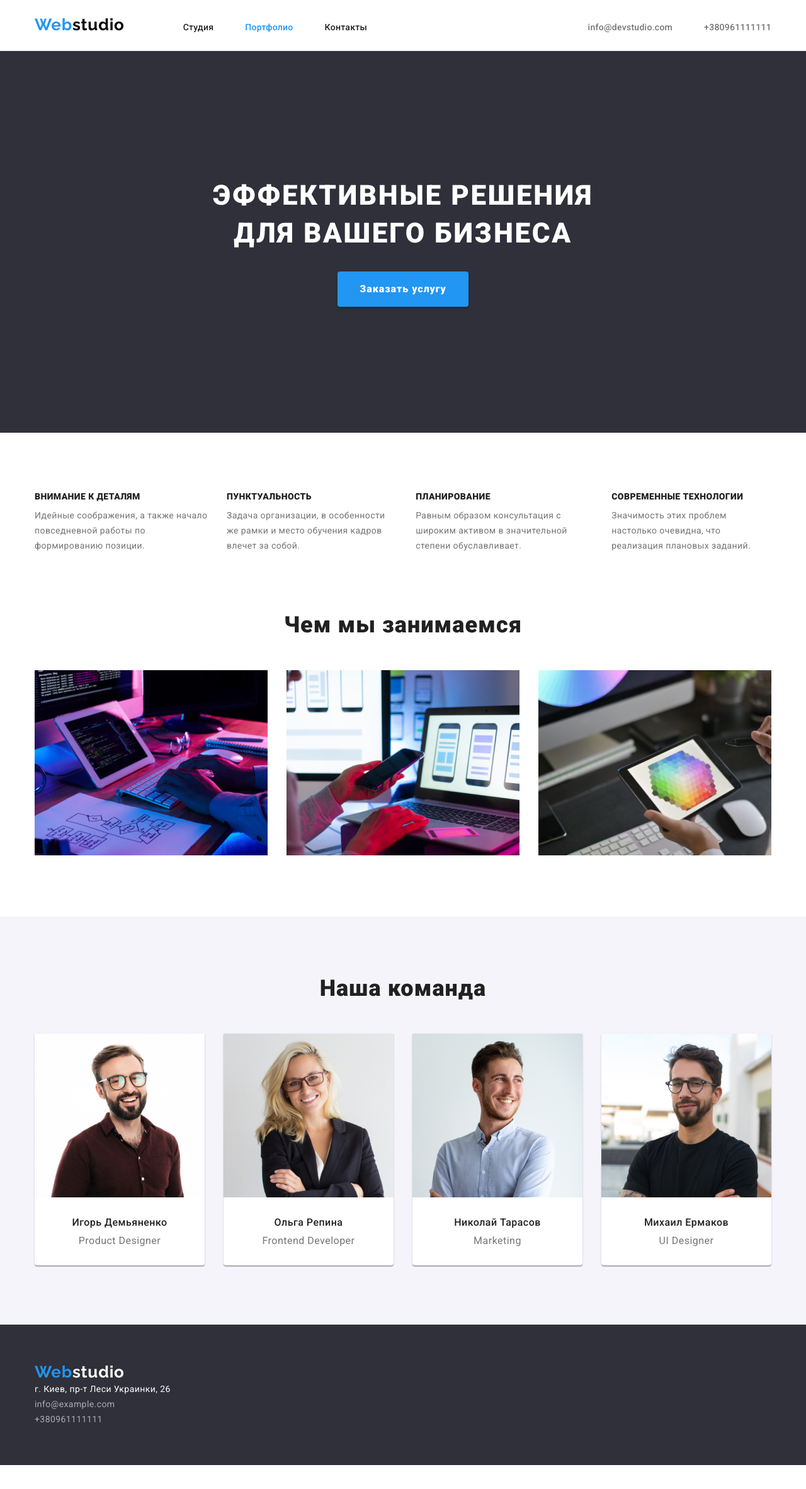
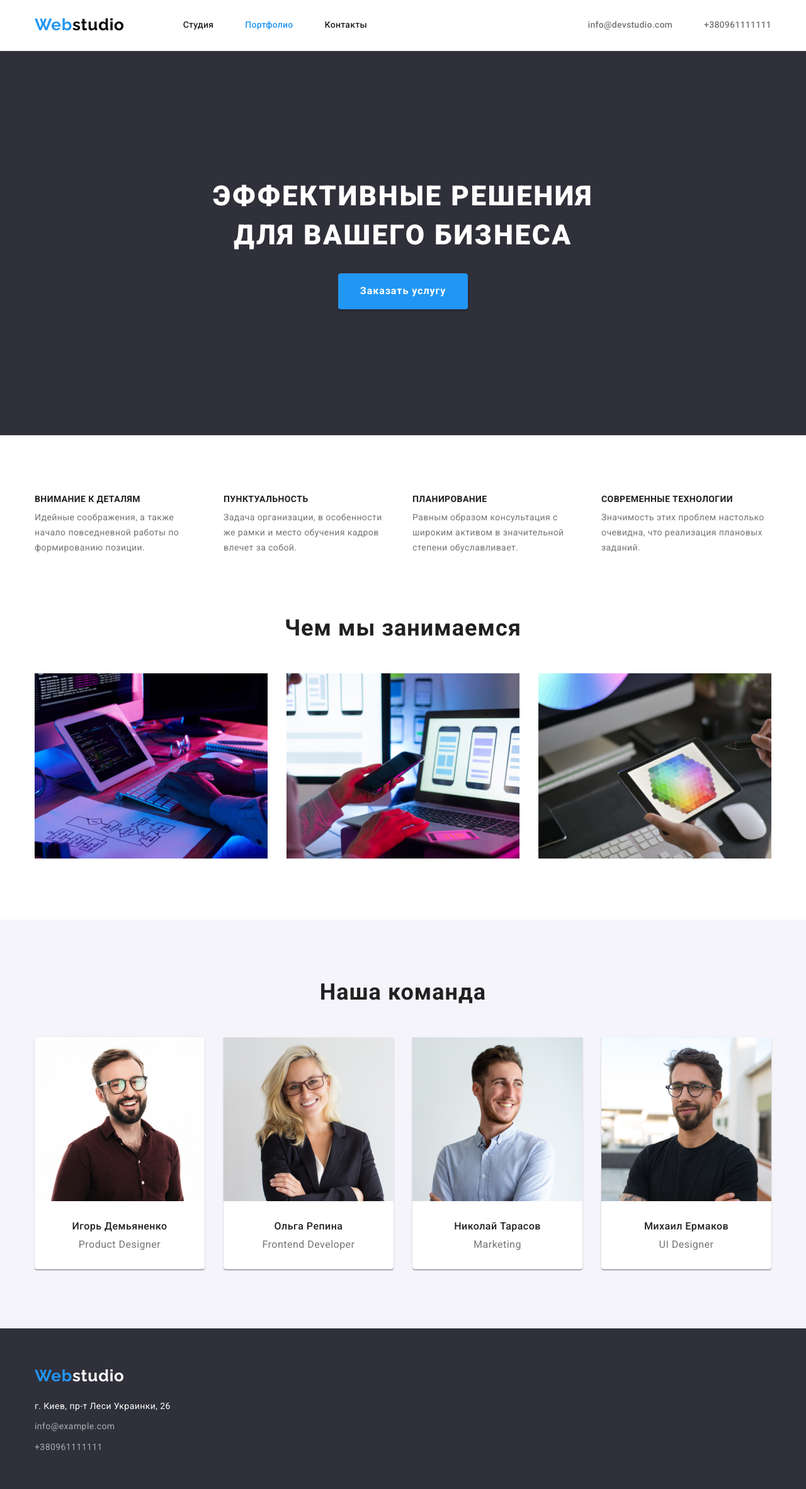
Before and after one commit to makslusak/goit-markup-hw-03, a plain HTML site: page index.html in a window 1280 px wide. Shown: the whole page at 63% size. Before the commit the page ends 2326 px from the top, so only its background shows below. Drawn offline with nearby package versions, Linux system fonts and the light colour scheme.

Commit message:
Внесені правки після перевірки ментором

```diff
--- a/index.html
+++ b/index.html
@@ -7,10 +7,10 @@
         <title>Webstudio</title>
         <link rel="preconnect" href="https://fonts.googleapis.com" />
         <link rel="preconnect" href="https://fonts.gstatic.com" crossorigin />
-        <link
-            href="https://fonts.googleapis.com/css2?family=Raleway:wght@700&family=Roboto:ital,wght@0,400;0,500;0,900;1,700&display=swap"
-            rel="stylesheet"
-        />
+        <link rel="preconnect" href="https://fonts.googleapis.com">
+        <link rel="preconnect" href="https://fonts.gstatic.com" crossorigin>
+        <link href="https://fonts.googleapis.com/css2?family=Raleway:wght@700&family=Roboto:wght@400;500;700;900&display=swap"
+            rel="stylesheet">
         <link rel="stylesheet" href="https://cdnjs.cloudflare.com/ajax/libs/modern-normalize/1.1.0/modern-normalize.min.css">
         <link href="./styles/style.css" rel="stylesheet" />
     </head>
@@ -53,36 +53,38 @@
             <!--Hilites========================================== -->
             <section class="section">
                 <h2 class="hilites__main-title">Отличия</h2>
-                <ul class="lists hilites__list container">
+                <div class="container">
+                    <ul class="lists hilites__list">
                         <li class="hilites__item">
                             <h3 class="hilites__title">Внимание к деталям</h3>
-                        <p class="par hilites__par">
+                            <p class="hilites__par">
                                 Идейные соображения, а также начало повседневной работы по формированию
                                 позиции.
                             </p>
                         </li>
                         <li class="hilites__item">
                             <h3 class="hilites__title">Пунктуальность</h3>
-                        <p class="par hilites__par">
+                            <p class="hilites__par">
                                 Задача организации, в особенности же рамки и место обучения кадров
                                 влечет за собой.
                             </p>
                         </li>
                         <li class="hilites__item">
                             <h3 class="hilites__title">Планирование</h3>
-                        <p class="par hilites__par">
+                            <p class="hilites__par">
                                 Равным образом консультация с широким активом в значительной степени
                                 обуславливает.
                             </p>
                         </li>
                         <li class="hilites__item">
                             <h3 class="hilites__title">Современные технологии</h3>
-                        <p class="par hilites__par">
+                            <p class="hilites__par">
                                 Значимость этих проблем настолько очевидна, что реализация плановых
                                 заданий.
                             </p>
                         </li>
                     </ul>
+                </div>
             </section>
             <!--Tasks========================================== -->
             <section class="tasks container">
@@ -144,14 +146,14 @@
                 </a>
                 <address>
                     <ul>
-                        <li>
+                        <li class="footer__item">
                             <a href="https://www.google.com.ua/maps" target="_blank" rel="noopener noreferrer"
                                 class="links address footer__contact footer__contact-adress">г. Киев, пр-т Леси Украинки, 26</a>
                         </li>
-                        <li>
+                        <li class="footer__item">
                             <a href="mailto:info@example.com" class="links footer__contact">info@example.com</a>
                         </li>
-                        <li>
+                        <li class="footer__item">
                             <a href="tel:+380961111111" class="links footer__contact">+380961111111</a>
                         </li>
                     </ul>
--- a/styles/style.css
+++ b/styles/style.css
@@ -76,7 +76,7 @@ ul {
 
 .header__container {
     display: flex;
-    align-items: baseline;
+    align-items: center;
     padding-top: 24px;
     padding-bottom: 25px;
     justify-content: space-between;
@@ -84,7 +84,7 @@ ul {
 
 .header__nav {
     display: flex;
-    align-items: baseline;
+    align-items: center;
 }
 
 .header__nav-list {
@@ -94,6 +94,7 @@ ul {
 
 .header__contact-list {
     display: flex;
+
 }
 
 
@@ -102,7 +103,7 @@ ul {
     font-family: var(--second-font);
     font-weight: 700;
     font-size: 26px;
-    line-height: 119%;
+    line-height: 1.2;
     letter-spacing: 0.03em;
     color: var(--acent-color);
     margin-right: 93px;
@@ -126,7 +127,7 @@ ul {
 .header__nav-link {
     font-weight: 500;
     font-size: 14px;
-    line-height: 114%;
+    line-height: 1.1;
     letter-spacing: 0.02em;
     color: var(--titles-color);
 
@@ -156,7 +157,7 @@ ul {
 .header__contact-link {
     font-weight: 500;
     font-size: 14px;
-    line-height: 114%;
+    line-height: 1.1;
     letter-spacing: 0.02em;
     color: var(--text-color);
 
@@ -177,7 +178,7 @@ ul {
 .hero__title {
     font-weight: 900;
     font-size: 44px;
-    line-height: 136%;
+    line-height: 1.4;
     text-align: center;
     letter-spacing: 0.06em;
     text-transform: uppercase;
@@ -196,7 +197,7 @@ ul {
     font-family: inherit;
     font-weight: 700;
     font-size: 16px;
-    line-height: 188%;
+    line-height: 1.9;
     letter-spacing: 0.06em;
     box-shadow: 0px 4px 4px rgba(0, 0, 0, 0.15);
     transition: all 0.3s ease-out;
@@ -225,6 +226,10 @@ ul {
     display: flex;
 }
 
+.hilites__item {
+    width: 270px;
+}
+
 .hilites__item:not(:last-child) {
     margin-right: 30px;
 }
@@ -232,7 +237,7 @@ ul {
 .hilites__title {
     font-weight: 700;
     font-size: 14px;
-    line-height: 114%;
+    line-height: 1.1;
     letter-spacing: 0.03em;
     text-transform: uppercase;
     color: var(--titles-color);
@@ -240,7 +245,7 @@ ul {
 }
 
 .hilites__par {
-    line-height: 171%;
+    line-height: 1.7;
     letter-spacing: 0.03em;
     color: var(--text-color);
 
@@ -251,12 +256,11 @@ ul {
 .titles {
     font-weight: 700;
     font-size: 36px;
-    line-height: 116%;
+    line-height: 1.2;
     text-align: center;
     letter-spacing: 0.03em;
     color: var(--titles-color);
-    padding: 0px 0px 50px 0px;
-    margin: 0;
+    margin: 0px 0px 50px 0px;
 }
 
 .tasks__list {
@@ -295,7 +299,7 @@ ul {
 .team__member {
     font-weight: 500;
     font-size: 16px;
-    line-height: 119%;
+    line-height: 1.2;
     text-align: center;
     letter-spacing: 0.03em;
     color: var(--titles-color);
@@ -305,7 +309,7 @@ ul {
 
 .team__member-position {
     font-size: 16px;
-    line-height: 119%;
+    line-height: 1.2;
     text-align: center;
     letter-spacing: 0.03em;
     color: var(--text-color);
@@ -323,15 +327,25 @@ ul {
     color: var(--white-color);
 }
 
+.footer__logo {
+    display: inline-block;
+    margin: 0px 0px 20px 0px;
+}
+
 .footer__logo:hover *, .footer__logo:focus * {
     color: var(--acent-color);
+}
+
+.footer__item:not(:last-child) {
+
+    margin-bottom: 9px;
 }
 
 .footer__contact {
     font-weight: 400;
     font-style: normal;
     font-size: 14px;
-    line-height: 171%;
+    line-height: 1.7;
     letter-spacing: 0.03em;
     color: rgba(255, 255, 255, 0.6);
 }
@@ -369,7 +383,7 @@ ul {
     font-family: inherit;
     font-weight: 500;
     font-size: 16px;
-    line-height: 162%;
+    line-height: 1.6;
     text-align: center;
     letter-spacing: 0.03em;
     color: var(--titles-color);
@@ -397,8 +411,8 @@ ul {
     display: flex;
     flex-wrap: wrap;
     justify-content: center;
-    column-gap: 30px;
-    row-gap: 30px;
+    gap: 30px;
+    flex-basis: calc((100% - 60px) / 3);
 
 }
 
@@ -418,7 +432,7 @@ ul {
 .works__title {
     font-weight: 700;
     font-size: 18px;
-    line-height: 200%;
+    line-height: 2;
     letter-spacing: 0.06em;
     color: var(--titles-color);
     margin: 0px 0px 4px 0px;
@@ -427,7 +441,7 @@ ul {
 
 .works__text {
     font-size: 16px;
-    line-height: 188%;
+    line-height: 1.9;
     letter-spacing: 0.03em;
     color: var(--text-color);
 
```
Also changed, not shown: portfolio.html (+10 -8 lines). Lines whose indentation alone changed are shown as unchanged.
